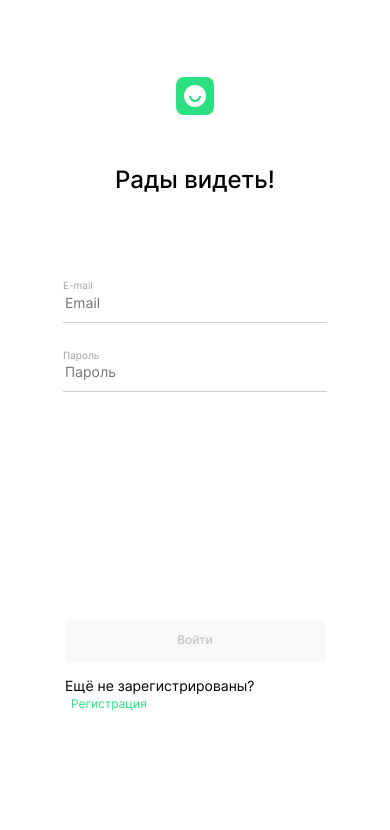
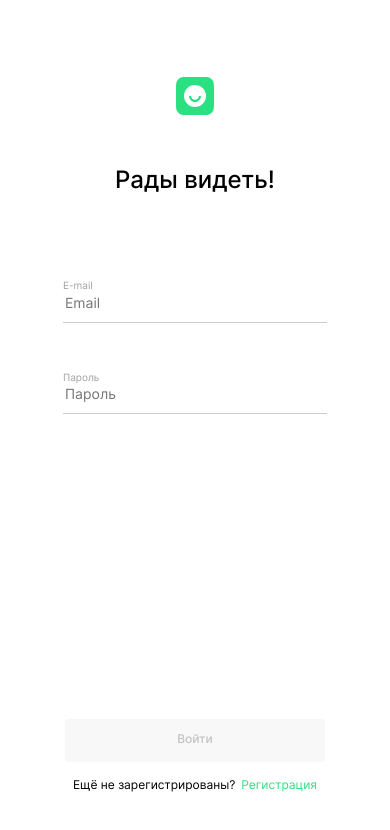
Before and after one commit to sergo0808/movies-explorer-frontend, a React (Create React App) app: page /signin in a window 390 px wide. Shown: the top 830 px of the page. Built offline with nearby package versions, Linux system fonts and the light colour scheme.

Commit message:
fix bags render cards

```diff
--- a/src/components/App/App.js
+++ b/src/components/App/App.js
@@ -40,7 +40,6 @@
   const [amountRenderedCards, setAmountRenderedCards] = useState(selectAmountDefaultCards());
   const [savedMovies, setSavedMovies] = useState([]);
   const [foundFromSavedMovies, setFoundFromSavedMovies] = useState([]);
-  const foundCardsLocalStorage = JSON.parse(localStorage.getItem("foundCards"));
 
   const signOut = () => {
     localStorage.clear();
--- a/src/components/Form/Form.css
+++ b/src/components/Form/Form.css
@@ -107,7 +107,7 @@
 
 @media screen and (max-width: 500px) {
   .form__input:last-of-type {
-    margin-bottom: 96px;
+    margin-bottom: 21px;
   }
 }
 
@@ -150,16 +150,17 @@
 
 .form__error {
   margin: 0;
-  margin-bottom: 5px;
+  display: block;
+  margin-bottom: 4px;
   left: 38px;
   color: red;
-  font-size: 12px;
+  font-size: 14px;
   line-height: 15px;
   font-family: "Inter", Arial, sans-serif;
   font-weight: 400;
   transition: opacity 0.1s linear;
   overflow: hidden;
-  height: 12px;
+  height: 18px;
 }
 
 .form__error:last-of-type {
@@ -174,3 +175,9 @@
   font-size: 14px;
   line-height: 17px;
 }
+
+@media screen and (max-width: 500px) {
+  .form__text {
+    font-size: 12px;
+  }
+}
--- a/src/components/MoviesCard/MoviesCard.css
+++ b/src/components/MoviesCard/MoviesCard.css
@@ -19,7 +19,7 @@
 @media screen and (max-width: 500px) {
   .movies-card {
     width: 300px;
-    height: 220px;
+    height: 230px;
   }
 }
 
@@ -60,6 +60,7 @@
 }
 
 .movies-card__saved {
+  cursor: pointer;
   padding: 0;
   border: none;
   width: 30px;
```
